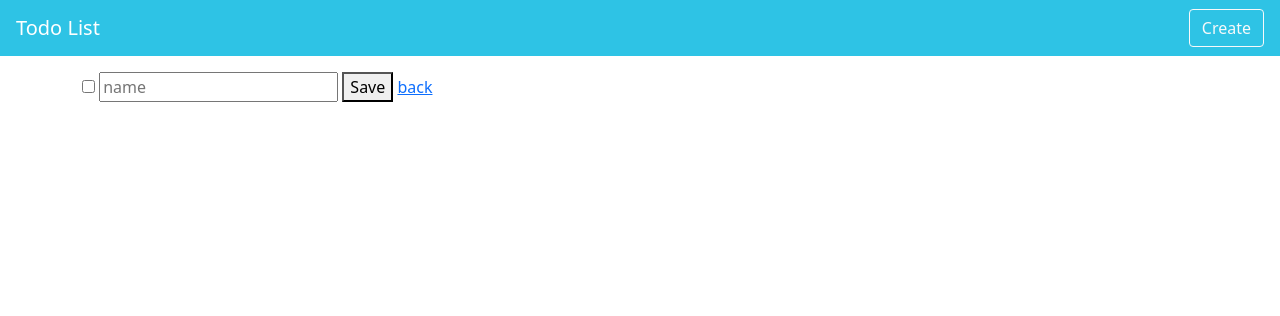
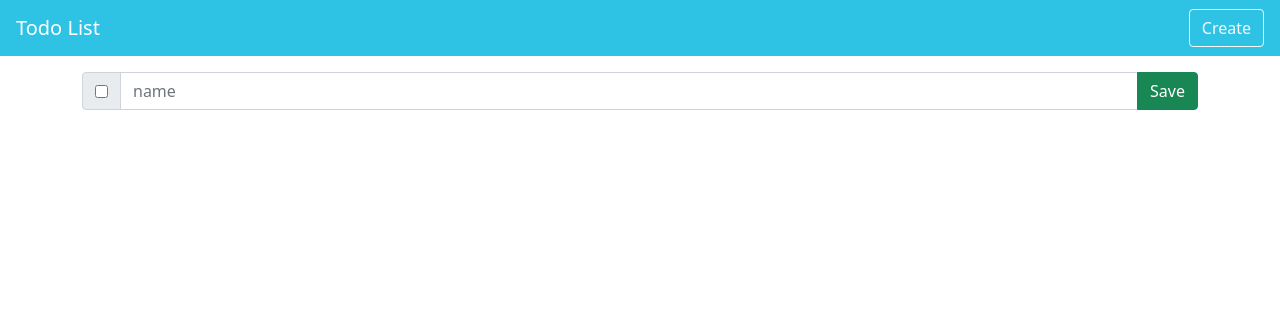
Before and after one commit to YangYgYang/todo_list, a Node server app: page /todos/600000000000000000000001/edit in a window 1280 px wide. Shown: the top 316 px of the page. Run offline with Node 20, Linux system fonts and the light colour scheme; data that the repository does not hold is empty; some libraries are stand-ins or nearby versions.

Commit message:
modify edit page ui

```diff
--- a/views/edit.hbs
+++ b/views/edit.hbs
@@ -1,6 +1,10 @@
 <form action="/todos/{{ todo._id }}?_method=PUT" method="POST">
-  <input type="checkbox" name ="isDone" {{#if todo.isDone}} checked{{/if}}>
-  <input type="text" placeholder="name" name="name" value="{{ todo.name }}">
-  <button type="submit">Save</button>
-  <a href="/">back</a>
+  <div class="input-group">
+    <div class="input-group-text">
+          <input type="checkbox" name ="isDone" {{#if todo.isDone}} checked{{/if}}>
+    </div>
+    <input class="form-control" type="text" placeholder="name" name="name" value="{{ todo.name }}">
+    <button class="btn btn-success" type="submit">Save</button>
+  </div>
+
 </form>
```
